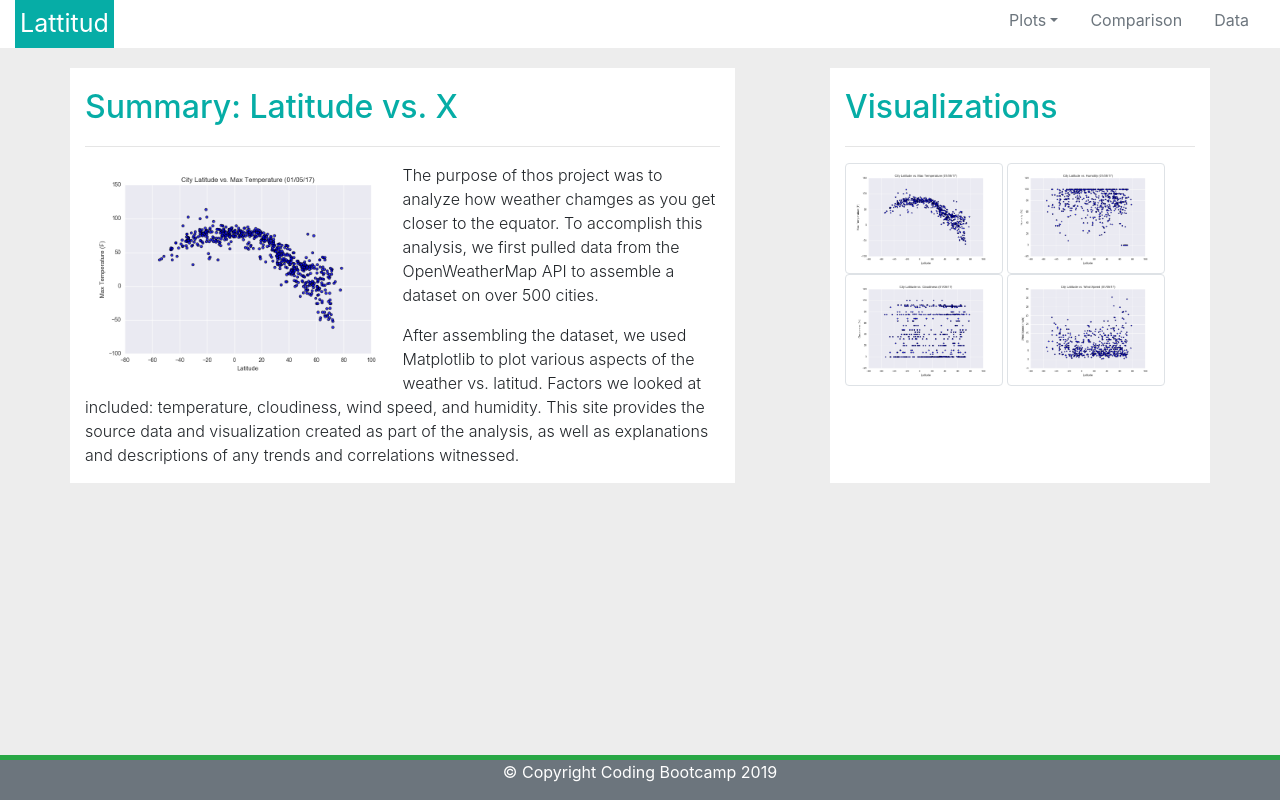
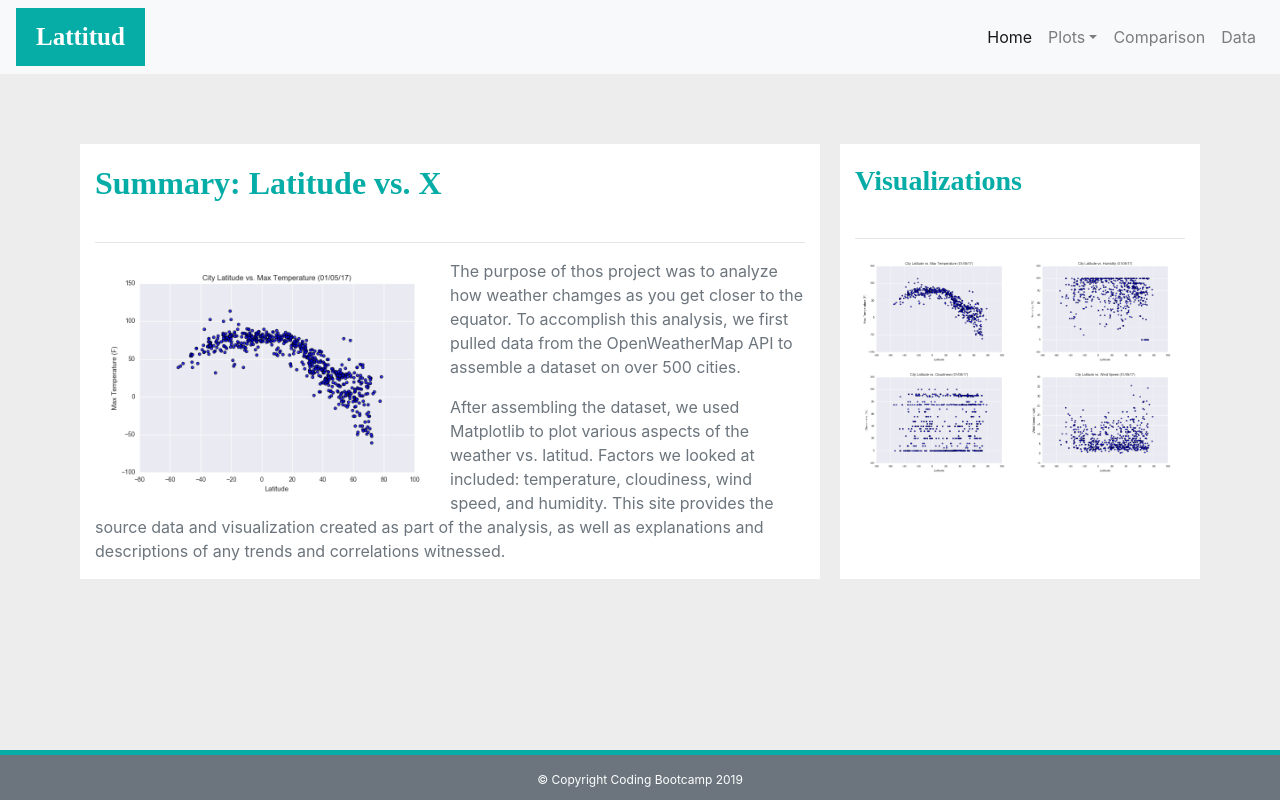
Before and after one commit to albertocastilloa/albertocastilloa.github.io, a plain HTML site: page index.html in a window 1280 px wide. Drawn offline with nearby package versions, Linux system fonts and the light colour scheme.

Commit message:
Version 3

```diff
--- /dev/null
+++ b/Resources/css/main.css
@@ -0,0 +1,42 @@
+body{
+	background-color: #EDEDED;
+}
+h2, h3{
+	color:#06ADA6;
+	margin-top: 20px;
+	margin-bottom: 40px;
+	font-family: 'Times New Roman', Times, serif;
+}
+.logo{
+	font-family: 'Times New Roman', Times, serif;
+	background-color:#06ADA6;
+	display:inline-block;
+	height: 50%;
+	line-height: 50px;
+	padding:4px 20px;
+	font-size: 25px;
+}
+.main{
+	margin-top: 60px;
+	margin-bottom: 40px;
+}
+.main #col_1{
+	border: 10px solid #EDEDED;
+}
+.main #col_2{
+	border: 10px solid #EDEDED;
+}
+.aside img{
+	width:49%;
+}
+#footer{
+	position: fixed;
+	border-top: 5px solid #06ADA6;
+	font-size: 12px;
+	text-align: center;
+	bottom: 0;
+	left: 0;
+	width: 100%;
+	height: 50px;
+	line-height: 50px;
+}
--- /dev/null
+++ b/Resources/css/mobile.css
@@ -0,0 +1,45 @@
+body{
+	background-color: #EDEDED;
+}
+h2, h3{
+	color:#06ADA6;
+	margin-top: 20px;
+	margin-bottom: 40px;
+	font-family: 'Times New Roman', Times, serif;
+}
+.logo{
+	font-family: 'Times New Roman', Times, serif;
+	background-color:#06ADA6;
+	display:inline-block;
+	height: 100%;
+	padding:4px 20px;
+	font-size: 25px;
+}
+.main{
+	margin-top: 20px;
+	margin-bottom: 40px;
+}
+.main #col_1{
+	border: 10px solid #EDEDED;
+}
+.main #col_2{
+	border: 10px solid #EDEDED;
+	padding-bottom: 40px;
+}
+
+.aside img{
+	width:24%;
+}
+
+#footer{
+	position: relative;
+
+	border-top: 5px solid #06ADA6;
+	font-size: 12px;
+	text-align: center;
+	bottom: 0;
+	left: 0;
+	width: 100%;
+	height: 50px;
+	line-height: 50px;
+}
--- a/index.html
+++ b/index.html
@@ -2,95 +2,79 @@
 <html lang="eng-us">
 	<head>
 		<meta charset="UTF-8">
-		<meta name="viewport" content="width=device-width, initial-scale=1, shrink-to-fit=no">
-		<title>Bootstrap Visulization Dashboard</title>
+		<meta name="viewport" content="width=device-width, initial-scale=1.0">
+
+		<title>Bootstrap Visulization Dashboard - Home</title>
+		<!--JS files-->
 		<script src="https://code.jquery.com/jquery-3.3.1.slim.min.js" integrity="sha384-q8i/X+965DzO0rT7abK41JStQIAqVgRVzpbzo5smXKp4YfRvH+8abtTE1Pi6jizo" crossorigin="anonymous"></script>
 		<script src="https://cdnjs.cloudflare.com/ajax/libs/popper.js/1.14.6/umd/popper.min.js" integrity="sha384-wHAiFfRlMFy6i5SRaxvfOCifBUQy1xHdJ/yoi7FRNXMRBu5WHdZYu1hA6ZOblgut" crossorigin="anonymous"></script>
+		<script src="https://stackpath.bootstrapcdn.com/bootstrap/4.2.1/js/bootstrap.min.js" integrity="sha384-B0UglyR+jN6CkvvICOB2joaf5I4l3gm9GU6Hc1og6Ls7i6U/mkkaduKaBhlAXv9k" crossorigin="anonymous"></script>
+		<!--CSS files-->
 		<link rel="stylesheet" href="https://stackpath.bootstrapcdn.com/bootstrap/4.3.1/css/bootstrap.min.css" integrity="sha384-ggOyR0iXCbMQv3Xipma34MD+dH/1fQ784/j6cY/iJTQUOhcWr7x9JvoRxT2MZw1T" crossorigin="anonymous">
-		<script src="https://stackpath.bootstrapcdn.com/bootstrap/4.2.1/js/bootstrap.min.js" integrity="sha384-B0UglyR+jN6CkvvICOB2joaf5I4l3gm9GU6Hc1og6Ls7i6U/mkkaduKaBhlAXv9k" crossorigin="anonymous"></script>
-		<style>
-			body{
-				background-color: #EDEDED;
-			}
-			h2{
-				color:#06ADA6;
-				margin-top: 20px;
-				margin-bottom: 20px;
-			}
-			.logo{
-				background-color:#06ADA6;
-				color: white;
-				display:inline-block;
-				height: 100%;
-				padding:5px;
-				font-size: 25px;
-			}
-			.main{
-				margin-top: 20px;
-				margin-bottom: 40px;
-			}
-			.footer{
-				text-align: center;
-				border-top: 5px solid
-			}
+		<link rel="stylesheet" type="text/css" media="screen and (min-device-width: 320px) and (max-device-width: 500px)" href="Resources/css/mobile.css" />
+		<link rel="stylesheet" type="text/css" media="screen and (min-device-width: 501px)" href="Resources/css/main.css" />
 
+	</head>
 
-	</style>
-	</head>
 	<body>
+		<nav class="navbar navbar-expand-sm navbar-light bg-light">
+			<span class="navbar-brand mb-0 h1 logo text-white font-weight-bold">Lattitud</span>
+			<button class="navbar-toggler" type="button" data-toggle="collapse" data-target="#navbarSupportedContent" aria-controls="navbarSupportedContent" aria-expanded="false" aria-label="Toggle navigation">
+			    <span class="navbar-toggler-icon"></span>
+			  </button>
 
-		<div class="container-fluid bg-white">
-			<div class="row">
-				<div class="col-sm-7 col-md-8">
-					<span class="logo align-middle pull-right">Lattitud</span>
-				</div>
-				<div class="col-sm-5 col-md-4">
-					<nav class="nav justify-content-end">
-						<a class="nav-link dropdown-toggle text-secondary" data-toggle="dropdown" href="#" role="button" aria-haspopup="true" aria-expanded="false">Plots</a>
-							<div class="dropdown-menu">
+			<div class="collapse navbar-collapse" id="navbarSupportedContent">
+			    <ul class="navbar-nav ml-auto">
+						<li class="nav-item active">
+							<a class="nav-link" href="#">Home <span class="sr-only">(current)</span></a>
+						</li>
+						<li class="nav-item dropdown">
+							<a class="nav-link dropdown-toggle" href="#" id="navbarDropdown" role="button" data-toggle="dropdown" aria-haspopup="true" aria-expanded="false">Plots</a>
+							<div class="dropdown-menu" aria-labelledby="navbarDropdown">
 								<a class="dropdown-item" href="#">Max Temperature</a>
 								<a class="dropdown-item" href="#">Humidity</a>
 								<a class="dropdown-item" href="#">Cloudiness</a>
 								<a class="dropdown-item" href="#">Wind Speed</a>
 							</div>
-						<a class="nav-link text-secondary" href="#">Comparison</a>
-						<a class="nav-link text-secondary" href="#">Data</a>
-					</nav>
-				</div>
-			</div>
-		</div>
+						</li>
+						<li class="nav-item">
+							<a class="nav-link" href="#">Comparison</a>
+						</li>
+						<li class="nav-item">
+							<a class="nav-link" href="#">Data</a>
+						</li>
+		</nav>
+
+
 		<div class="container main">
 			<div class="row">
-				<div class="col-sm-12 col-md-7 bg-white">
-					<h2>Summary: Latitude vs. X</h2>
+				<div class="col-sm-12 col-md-8 bg-white" id="col_1">
+					<h2 class="font-weight-bold">Summary: Latitude vs. X</h2>
 					<hr/>
 					<article>
-						<img class="float-left" src="Resources/assets/images/Fig1.png" width="50%">
-						<p class="font-weight-light text-md-left">The purpose of thos project was to analyze how weather chamges as you get closer to the equator. To accomplish this analysis, we first pulled data from the OpenWeatherMap API to assemble a dataset on over 500 cities.</p>
-						<p class="font-weight-light text-md-left">After assembling the dataset, we used Matplotlib to plot various aspects of the weather vs. latitud. Factors we looked at included: temperature, cloudiness, wind speed, and humidity. This site provides the source data and visualization created as part of the analysis, as well as explanations and descriptions of any trends and correlations witnessed.</p>
+						<img class="float-left img-fluid" src="Resources/assets/images/Fig1.png" width="50%">
+						<p class="font-weight-normal text-md-left text-secondary">The purpose of thos project was to analyze how weather chamges as you get closer to the equator. To accomplish this analysis, we first pulled data from the OpenWeatherMap API to assemble a dataset on over 500 cities.</p>
+						<p class="font-weight-normal text-md-left text-secondary">After assembling the dataset, we used Matplotlib to plot various aspects of the weather vs. latitud. Factors we looked at included: temperature, cloudiness, wind speed, and humidity. This site provides the source data and visualization created as part of the analysis, as well as explanations and descriptions of any trends and correlations witnessed.</p>
 					</article>
 				</div>
-				<div class="col-sm-12 col-md-1" style="background-color: #EDEDED;">
-					<p>&nbsp;</p>
-				</div>
-				<div class="col-sm-12 col-md-4 bg-white">
-					<aside>
-						<h2>Visualizations</h2>
+				<div class="col-sm-12 col-md-4 bg-white" id="col_2">
+					<aside class="aside">
+						<h3 class="font-weight-bold">Visualizations</h3>
 						<hr/>
-						<img class="img-thumbnail mx-auto" src="Resources/assets/images/Fig1.png" width="45%">
-						<img class="img-thumbnail mx-auto" src="Resources/assets/images/Fig2.png" width="45%">
-						<img class="img-thumbnail mx-auto" src="Resources/assets/images/Fig3.png" width="45%">
-						<img class="img-thumbnail mx-auto" src="Resources/assets/images/Fig4.png" width="45%">
+						<div class="text-center">
+							<img class="mx-auto" src="Resources/assets/images/Fig1.png">
+							<img class="mx-auto" src="Resources/assets/images/Fig2.png">
+							<img class="mx-auto" src="Resources/assets/images/Fig3.png">
+							<img class="mx-auto" src="Resources/assets/images/Fig4.png">
+						</div>
 					</aside>
 				</div>
 			</div>
 		</div>
-		<div class="container-fluid footer bg-secondary fixed-bottom border-success" >
-				<div class="span12">
-					<footer>
-						<p class="text-white">&copy; Copyright Coding Bootcamp 2019</p>
-					</footer>
-				</div>
-		</div>
+		<footer class="footer bg-secondary" id="footer">
+			<div class="container">
+				<span class="text-white">&copy; Copyright Coding Bootcamp 2019</span>
+			</div>
+		</footer>
 	</body>
 </html>
```
Also changed, not shown: 2 other files.
